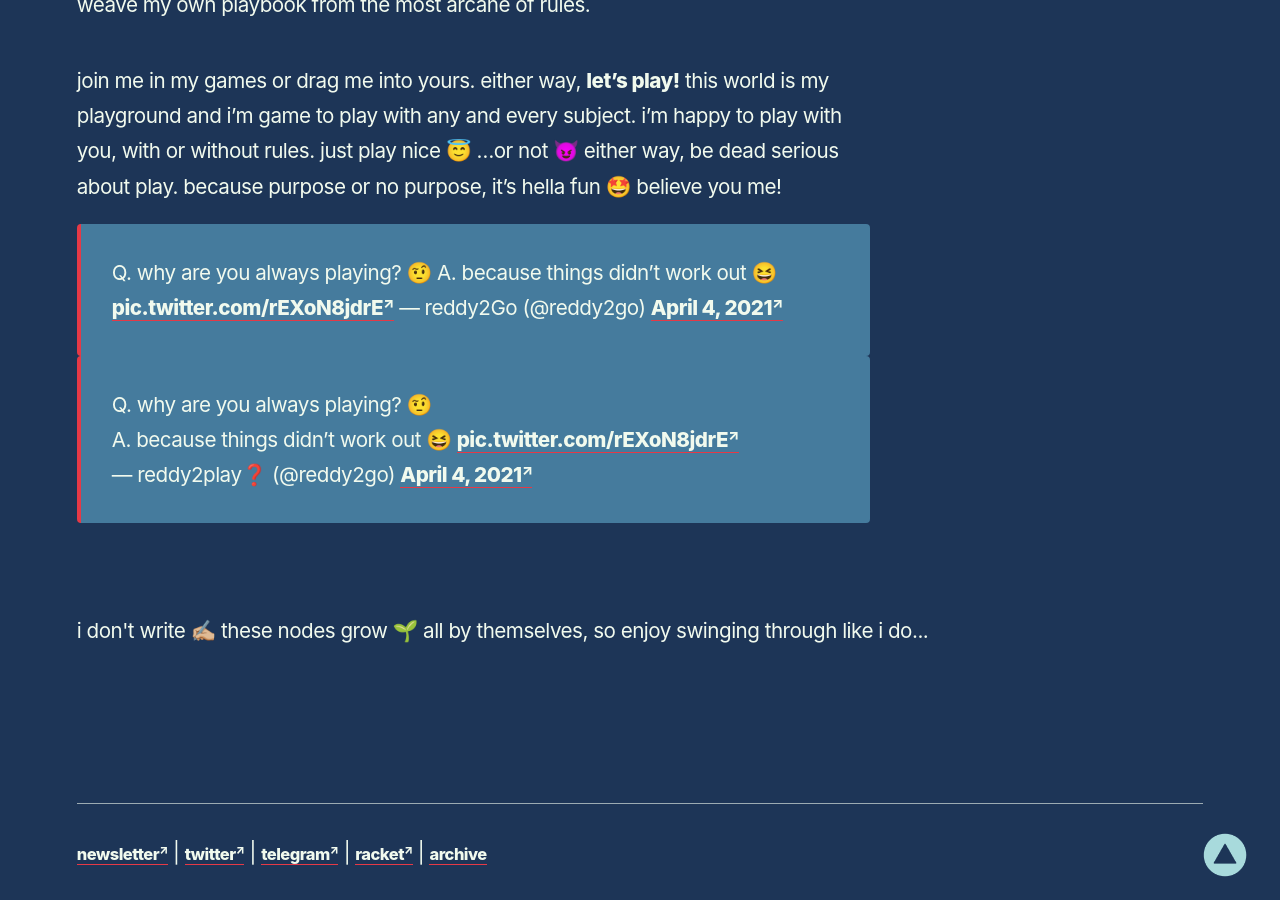
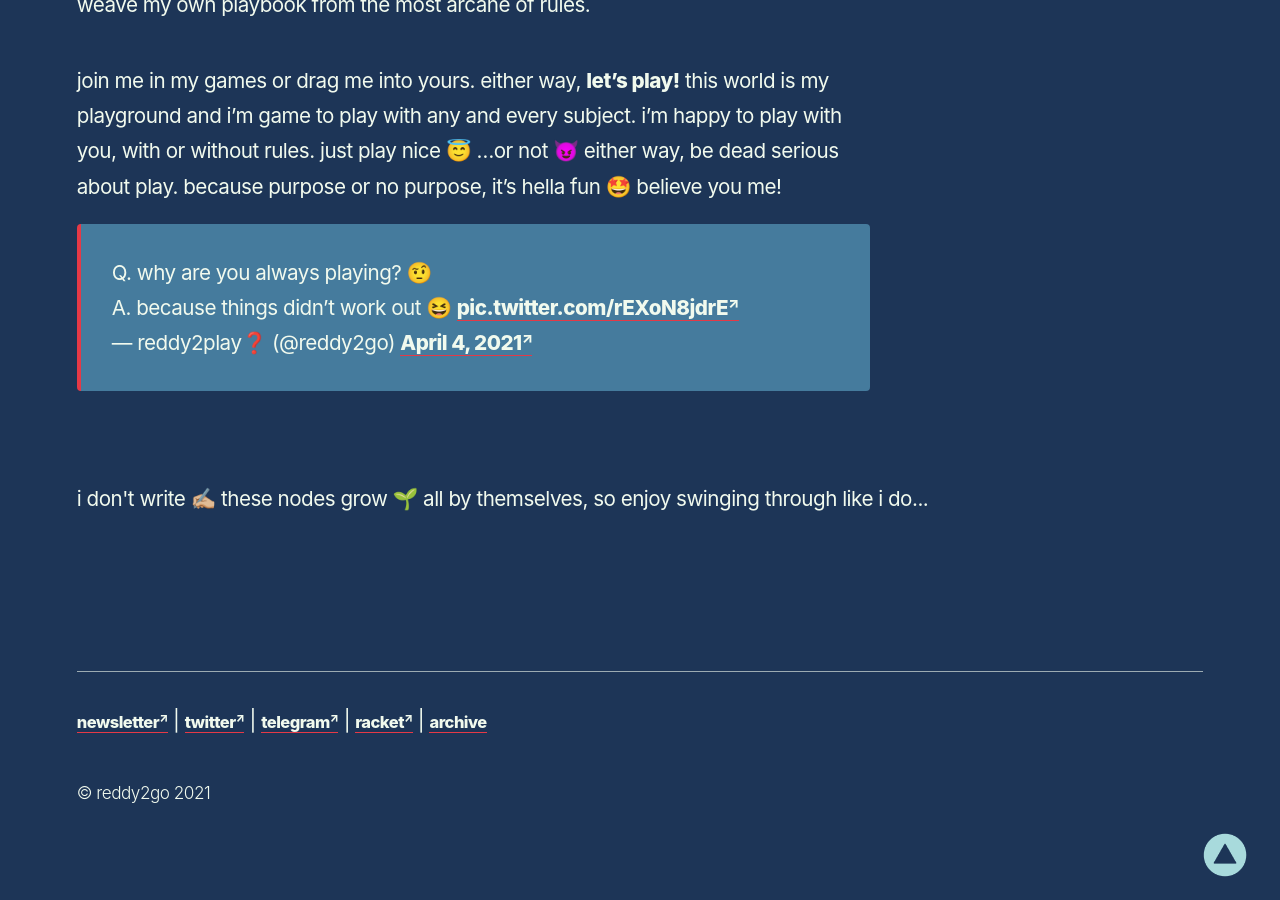
Before and after one commit to reddy2go/redgarden, a Jekyll site: the page built from _notes/purpose of play.md, in a window 1280 px wide and 900 px high, scrolled down 2300 px. Built offline with Jekyll 4.4.1, drawn with Linux system fonts in a browser that asks for light colours; some web fonts are replaced; comment, search, counter and statistics services are not loaded.

Commit message:
auto commit

```diff
--- a/_notes/purpose of play.md
+++ b/_notes/purpose of play.md
@@ -34,8 +34,4 @@
 
 join me in my games or drag me into yours. either way, **let’s play!** this world is my playground and i’m game to play with any and every subject. i’m happy to play with you, with or without rules. just play nice 😇 …or not 😈 either way, be dead serious about play. because purpose or no purpose, it’s hella fun 🤩 believe you me!
 
-> Q. why are you always playing? 🤨
-> A. because things didn’t work out 😆 [pic.twitter.com/rEXoN8jdrE](https://t.co/rEXoN8jdrE)
-> &mdash; reddy2Go (@reddy2go) [April 4, 2021](https://twitter.com/reddy2go/status/1378656380928684034?ref_src=twsrc%5Etfw)
-
 <blockquote class="twitter-tweet" data-theme="dark"><p lang="en" dir="ltr">Q. why are you always playing? 🤨 <br>A. because things didn’t work out 😆 <a href="https://t.co/rEXoN8jdrE">pic.twitter.com/rEXoN8jdrE</a></p>&mdash; reddy2play❓ (@reddy2go) <a href="https://twitter.com/reddy2go/status/1378656380928684034?ref_src=twsrc%5Etfw">April 4, 2021</a></blockquote> <script async src="https://platform.twitter.com/widgets.js" charset="utf-8"></script>
```
